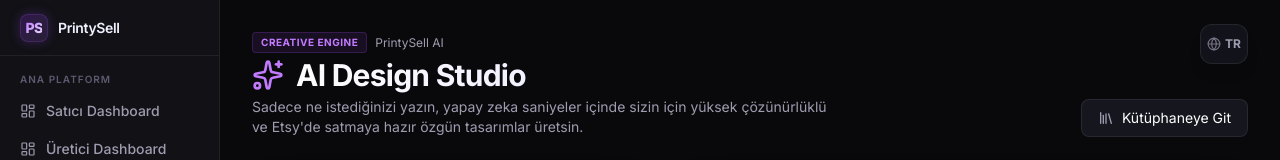
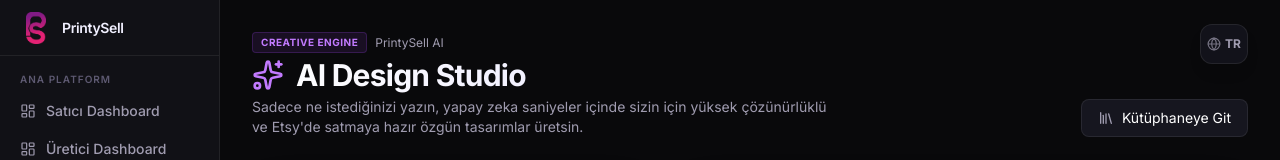
Before and after one commit to Oguzhan1511/etsy, a Next.js app: page /ai-design-studio in a window 1280 px wide. Shown: the top 160 px of the page. Built offline with nearby package versions, Linux system fonts and the light colour scheme.

Commit message:
feat: update Sidebar to use real logo

```diff
--- a/src/components/Sidebar.tsx
+++ b/src/components/Sidebar.tsx
@@ -74,13 +74,8 @@
         className="flex items-center gap-2.5 h-14 px-5 border-b"
         style={{ borderColor: "var(--border)" }}
       >
-        <div
-          className="w-7 h-7 rounded-lg flex items-center justify-center bg-[#16161f] border border-purple-500/30 shadow-[0_0_12px_rgba(168,85,247,0.25)] relative overflow-hidden shrink-0"
-        >
-          <div className="absolute inset-0 bg-gradient-to-br from-purple-600/20 to-purple-400/10" />
-          <span className="font-extrabold tracking-tighter text-transparent bg-clip-text bg-gradient-to-br from-purple-400 to-purple-200 z-10" style={{ fontSize: '14px', lineHeight: 1 }}>
-            PS
-          </span>
+        <div className="w-8 h-8 flex items-center justify-center relative overflow-visible shrink-0">
+          <img src="/logo.png" alt="PrintySell Logo" className="w-full h-full object-contain" />
         </div>
         <span className="font-semibold text-sm tracking-tight truncate" style={{ color: "var(--text-primary)" }}>
           PrintySell
```
